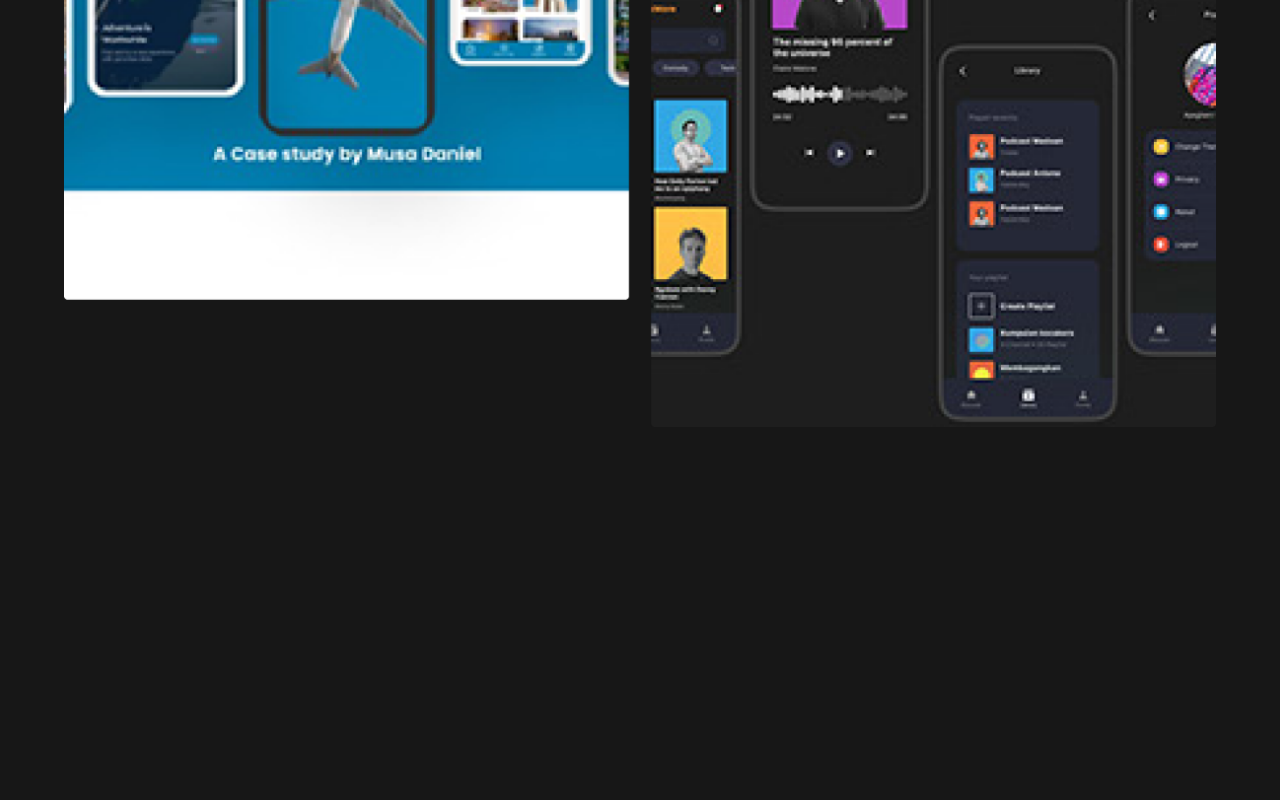
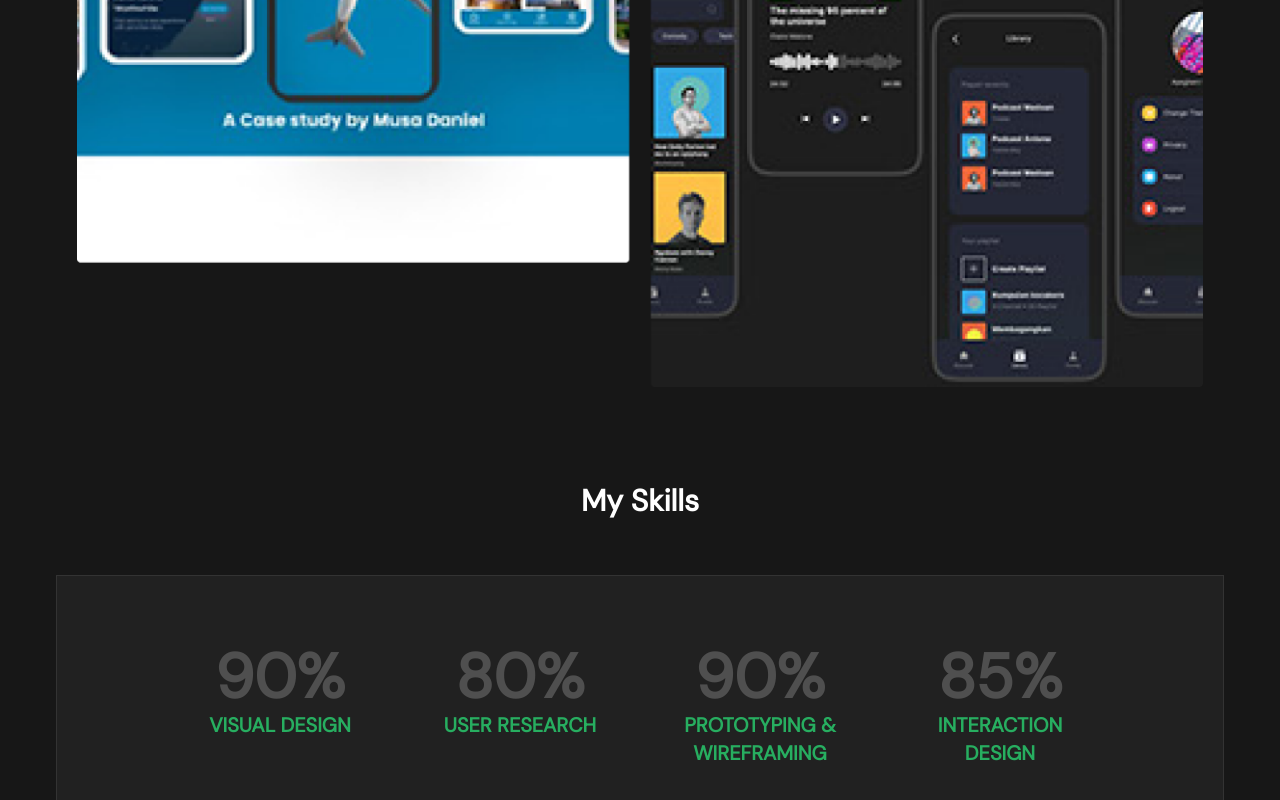
Before and after one commit to VirtuousTechies/musa-daniel, a React (Vite) app in the folder musa-daniel/: page / in a window 1280 px wide. Shown: the part 3506-4306 px from the top of the page. Before the commit the page ends 3973 px from the top, so only its background shows below. Built offline with nearby package versions, Linux system fonts and the light colour scheme.

Commit message:
Added a new MySkills component, added it's html, dummy data and styled it, also made some changes to WhatIDo and FeaturedWork components

```diff
--- a/musa-daniel/src/Components/FeaturedWork.jsx
+++ b/musa-daniel/src/Components/FeaturedWork.jsx
@@ -9,7 +9,7 @@ export default function FeaturedWork() {
     <section className='flex flex-col space-y-14 justify-center items-center cursor-pointer'>
         <h2 className='font-bold text-3xl hover:text-[#27AE60]'
         onClick={() => navigate('/works')}>Featured works</h2>
-        <img src={featuredWorks} alt="featured-works" className='self-center w-[90%] '
+        <img src={featuredWorks} alt="featured-works" className='self-center w-[88%]'
         onClick={() => navigate('/works')} />
     </section>
   )
--- /dev/null
+++ b/musa-daniel/src/Components/MySkills.jsx
@@ -0,0 +1,19 @@
+import React from 'react'
+import { skills } from '../Data/demo'
+
+export default function MySkills() {
+  return (
+    <section className='flex flex-col space-y-14 justify-center items-center'>
+        <h2 className='font-bold text-3xl'>My Skills</h2>
+        <section className='flex flex-row space-x-10 justify-center items-center
+        border-[1px] border-solid border-[#333333] bg-[#212121] w-[1168px] h-[235px]'>
+            {skills.map((item) => <div key={item.title} className='font-bold'>
+                <p className='text-[#4F4F4F] text-[62px] text-center
+                leading-[68px]'>{item.percent}</p>
+                <p className='text-xl text-[#27AE60] w-[200px] h-[31px]
+                text-center'>{item.title}</p>
+            </div>)}
+        </section>
+    </section>
+  )
+}
--- a/musa-daniel/src/Components/WhatIDo.jsx
+++ b/musa-daniel/src/Components/WhatIDo.jsx
@@ -5,10 +5,11 @@ export default function WhatIDo() {
   return (
     <section className='flex flex-col space-y-14 justify-center items-center'>
         <h2 className='font-bold text-3xl'>What i do</h2>
-        <section className='grid gap-10 grid-cols-1 md:grid-cols-2 xl:flex xl:flex-row xl:space-x-14'>
+        <section className='grid gap-10 grid-cols-1 md:grid-cols-2
+        xl:flex xl:flex-row xl:space-x-14'>
             {whatIDo.map((item) => <div key={item.title}
             className={`flex flex-col space-y-10 justify-center items-center
-             bg-[#212121] w-[300px] h-[241px] text-[#535353] font-medium text-3xl
+             bg-[#212121] w-[330px] h-[241px] text-[#535353] font-medium text-3xl
              border-[1px] border-solid
              ${item.title == 'Prototyping' ? 'border-black border-b-[#27AE60] border-b-[4px]'
              : 'border-transparent'}
--- a/musa-daniel/src/Components/index.jsx
+++ b/musa-daniel/src/Components/index.jsx
@@ -4,3 +4,4 @@ export {default as About} from './About'
 export {default as Info} from './Info'
 export {default as WhatIDo} from './WhatIDo'
 export {default as FeaturedWork} from './FeaturedWork'
+export {default as MySkills} from './MySkills'
--- a/musa-daniel/src/Data/demo.js
+++ b/musa-daniel/src/Data/demo.js
@@ -37,3 +37,21 @@ export const whatIDo = [
         img: ut
     },
 ]
+export const skills = [
+    {
+        title:'VISUAL DESIGN',
+        percent: '90%'
+    },
+    {
+        title:'USER RESEARCH',
+        percent: '80%'
+    },
+    {
+        title:'PROTOTYPING & WIREFRAMING',
+        percent: '90%'
+    },
+    {
+        title:'INTERACTION DESIGN',
+        percent: '85%'
+    },
+]
--- a/musa-daniel/src/Pages/HomePage.jsx
+++ b/musa-daniel/src/Pages/HomePage.jsx
@@ -1,5 +1,5 @@
 import React from 'react'
-import { About, FeaturedWork, Hero, Info, NavBar, WhatIDo } from '../Components'
+import { About, FeaturedWork, Hero, Info, MySkills, NavBar, WhatIDo } from '../Components'
 
 export default function HomePage() {
   return (
@@ -10,6 +10,7 @@ export default function HomePage() {
       <Info />
       <WhatIDo />
       <FeaturedWork />
+      <MySkills />
     </section>
   )
 }
```
